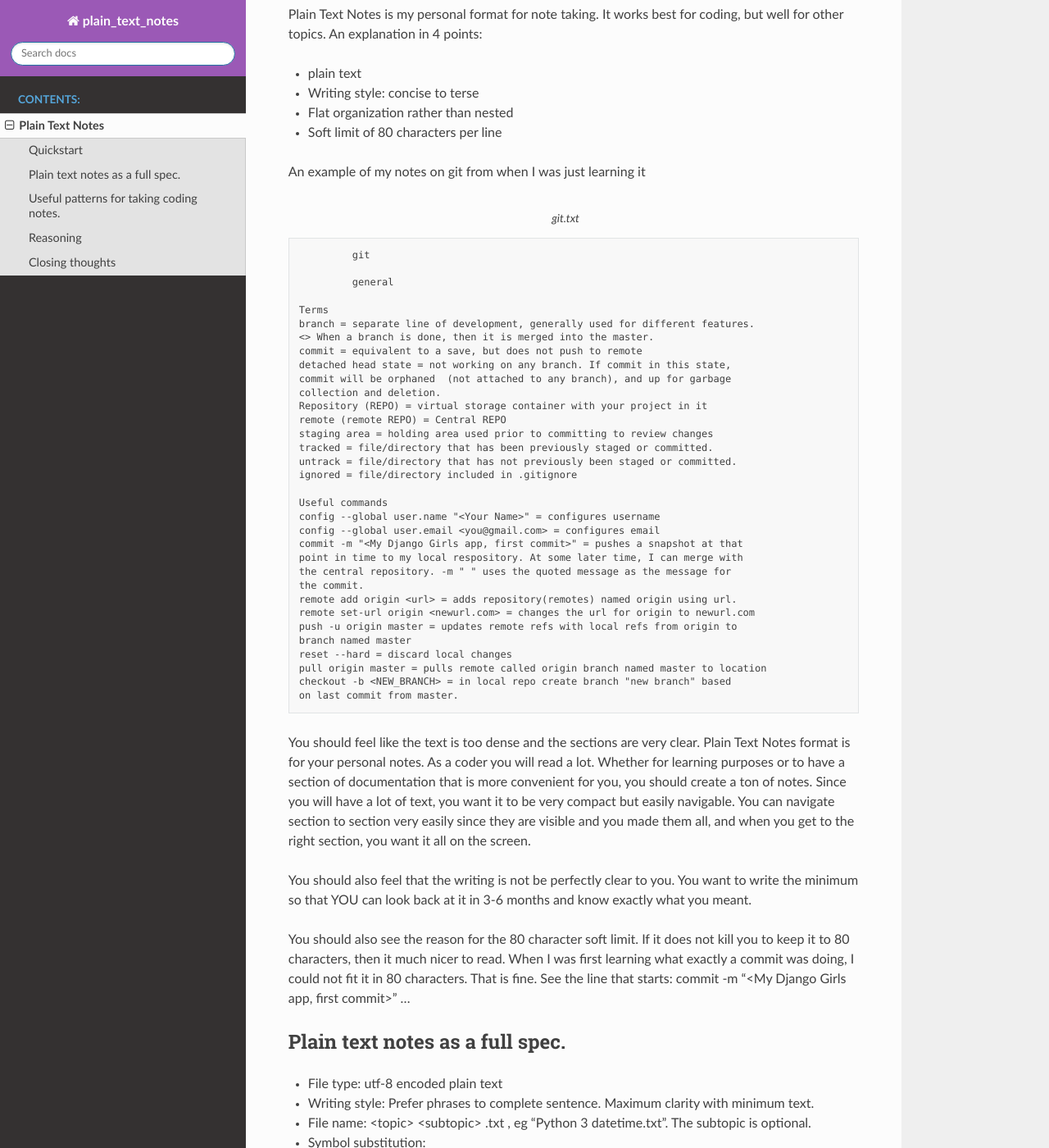
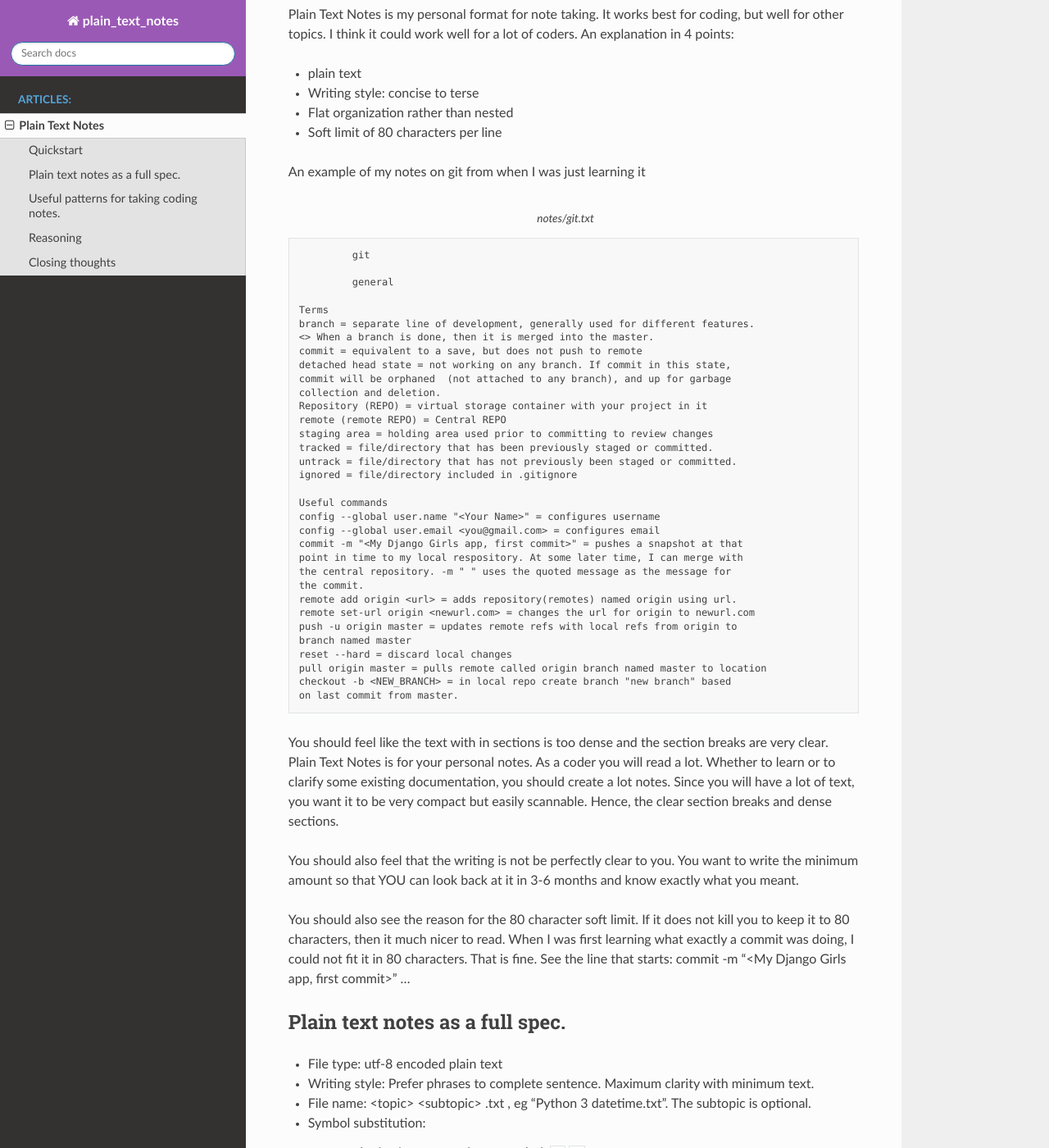
Before and after one commit to Rowlando13/plain-text-notes, a Sphinx documentation site: the page built from docs/source/general/plain_text_notes.rst, in a window 1280 px wide and 1400 px high, scrolled down 438 px. Shown: the whole window at 82% size. Built offline with Sphinx 7.4.7 and the Read the Docs theme 2.0.0, drawn with Linux system fonts in a browser that asks for light colours.

Commit message:
Fix some typos.

```diff
--- a/docs/source/general/plain_text_notes.rst
+++ b/docs/source/general/plain_text_notes.rst
@@ -9,7 +9,7 @@ PLEASE PARDON THE MANY TYPOS. THIS IS STILL UNDER CONSTRUCTION.
 
 Quickstart
 --------------------
-Plain Text Notes is my personal format for note taking. It works best for coding, but well for other topics. An explanation in 4 points:
+Plain Text Notes is my personal format for note taking. It works best for coding, but well for other topics. I think it could work well for a lot of coders. An explanation in 4 points:
 
 *  plain text
 *  Writing style: concise to terse
@@ -19,7 +19,7 @@ Plain Text Notes is my personal format for note taking. It works best for coding
 An example of my notes on git from when I was just learning it
 
 .. code-block:: text
-   :caption: git.txt
+   :caption: notes/git.txt
 
             git
 
@@ -55,9 +55,9 @@ An example of my notes on git from when I was just learning it
    checkout -b <NEW_BRANCH> = in local repo create branch "new branch" based
    on last commit from master.
 
-You should feel like the text is too dense and the sections are very clear. Plain Text Notes format is for your personal notes. As a coder you will read a lot. Whether for learning purposes or to have a section of documentation that is more convenient for you, you should create a ton of notes. Since you will have a lot of text, you want it to be very compact but easily navigable.  You can navigate section to section very easily since they are visible and you made them all, and when you get to the right section, you want it all on the screen.
+You should feel like the text with in sections is too dense and the section breaks are very clear. Plain Text Notes is for your personal notes. As a coder you will read a lot. Whether to learn or to clarify some existing documentation, you should create a lot notes. Since you will have a lot of text, you want it to be very compact but easily scannable.  Hence, the clear section breaks and dense sections.
 
-You should also feel that the writing is not be perfectly clear to you. You want to write the minimum so that YOU can look back at it in 3-6 months and know exactly what you meant.
+You should also feel that the writing is not be perfectly clear to you. You want to write the minimum amount so that YOU can look back at it in 3-6 months and know exactly what you meant.
 
 You should also see the reason for the 80 character soft limit. If it does not kill you to keep it to 80 characters, then it much nicer to read. When I was first learning what exactly a commit was doing, I could not fit it in 80 characters. That is fine. See the line that starts: commit -m "<My Django Girls app, first commit>" ...
 
--- a/docs/source/index.rst
+++ b/docs/source/index.rst
@@ -10,7 +10,7 @@ This is a blog for Edward Girling. It is still experimental so mind the mess.
 
 .. toctree::
    :maxdepth: 2
-   :caption: Contents:
+   :caption: Articles:
 
    general/plain_text_notes
 
```
